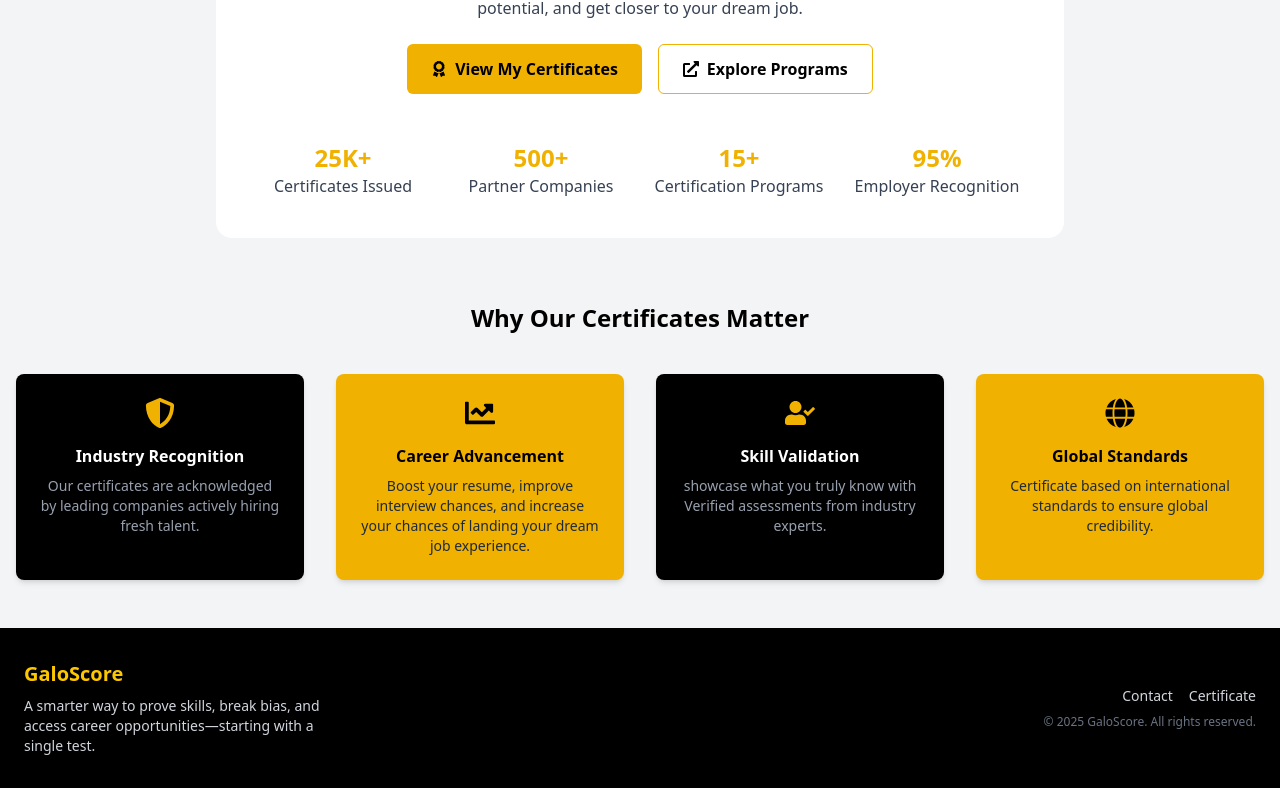
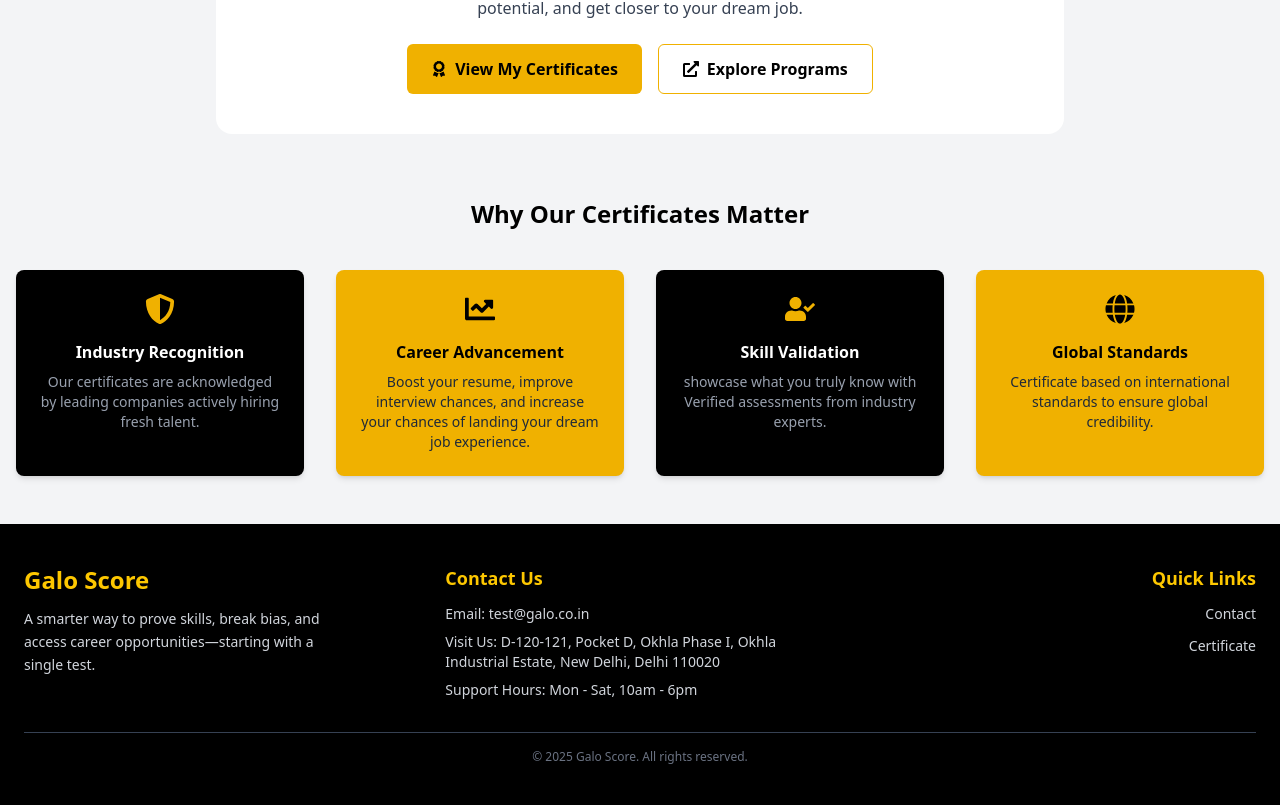
Before and after one commit to naveen93100/galoscore_frontend, a React (Vite) app: page /certificate in a window 1280 px wide. Shown: the part 296-1101 px from the top of the page. Built offline with nearby package versions, Linux system fonts and the light colour scheme.

Commit message:
some changes in ui

```diff
--- a/src/components/Footer.jsx
+++ b/src/components/Footer.jsx
@@ -1,23 +1,50 @@
+import { Link } from "react-router-dom";
+
 const Footer = () => {
   return (
-    <footer className="bg-black text-white px-6 py-8">
-      <div className="max-w-7xl mx-auto flex flex-col md:flex-row justify-between items-start md:items-center gap-6">
+    <footer className="bg-black text-white px-6 py-10">
+      <div className="max-w-7xl mx-auto grid grid-cols-1 md:grid-cols-3 gap-8">
         {/* Left: Brand and Description */}
         <div>
-          <h2 className="text-xl font-bold text-yellow-400 mb-2">GaloScore</h2>
-          <p className="text-sm text-gray-300 max-w-xs">
+          <h2 className="text-2xl font-bold text-yellow-400 mb-3">Galo Score</h2>
+          <p className="text-sm text-gray-300 max-w-xs leading-relaxed">
             A smarter way to prove skills, break bias, and access career opportunities—starting with a single test.
           </p>
         </div>
 
-        {/* Right: Links and Copyright */}
-        <div className="text-sm text-gray-300 text-right space-y-2">
-          <div className="space-x-4">
-            <a href="#" className="hover:underline">Contact</a>
-            <a href="#" className="hover:underline">Certificate</a>
+        {/* Middle: Contact Info */}
+        <div>
+          <h3 className="text-lg font-semibold text-yellow-400 mb-3">Contact Us</h3>
+          <ul className="space-y-2 text-sm text-gray-300">
+            <li>
+              <span className="font-medium">Email:</span>{" "}
+              <a href="mailto:test@galo.co.in" className="hover:underline">
+                test@galo.co.in
+              </a>
+            </li>
+            <li>
+              <span className="font-medium">Visit Us:</span>{" "}
+              D-120-121, Pocket D, Okhla Phase I, Okhla Industrial Estate, New Delhi, Delhi 110020
+            </li>
+            <li>
+              <span className="font-medium">Support Hours:</span> Mon - Sat, 10am - 6pm
+            </li>
+          </ul>
+        </div>
+
+        {/* Right: Links */}
+        <div className="text-sm text-gray-300 md:text-right">
+          <h3 className="text-lg font-semibold text-yellow-400 mb-3">Quick Links</h3>
+          <div className="flex md:flex-col gap-3  md:items-end">
+            <Link to="/certificate" className="hover:underline">Contact</Link>
+            <Link to="/contact" className="hover:underline">Certificate</Link>
           </div>
-          <p className="text-xs text-gray-500">© 2025 GaloScore. All rights reserved.</p>
         </div>
+      </div>
+
+      {/* Bottom: Copyright */}
+      <div className="mt-8 border-t border-gray-700 pt-4 text-center text-xs text-gray-500">
+        © 2025 Galo Score. All rights reserved.
       </div>
     </footer>
   );
--- a/src/pages/Certificate.jsx
+++ b/src/pages/Certificate.jsx
@@ -18,7 +18,6 @@ const Certificates = () => {
                     </h1>
                     <p className="mt-4 text-gray-700">
                         Showcase your skills with certifications trusted by top employers Boost your resume, prove your potential, and get closer to your dream job.
-
                     </p>
 
                     {/* Buttons */}
@@ -33,7 +32,7 @@ const Certificates = () => {
                 </div>
 
                 {/* Stats */}
-                <div className="grid grid-cols-2 sm:grid-cols-4 gap-6 text-center mt-12">
+                {/* <div className="grid grid-cols-2 sm:grid-cols-4 gap-6 text-center mt-12">
                     <div>
                         <h2 className="text-2xl font-bold text-yellow-500">25K+</h2>
                         <p className="text-gray-700">Certificates Issued</p>
@@ -50,7 +49,7 @@ const Certificates = () => {
                         <h2 className="text-2xl font-bold text-yellow-500">95%</h2>
                         <p className="text-gray-700">Employer Recognition</p>
                     </div>
-                </div>
+                </div> */}
             </div>
 
             {/* Why Certificates Matter */}
--- a/src/pages/Contact.jsx
+++ b/src/pages/Contact.jsx
@@ -78,10 +78,10 @@ const Contact = () => {
                             </div>
                             <div>
                                 <h4 className="text-white font-semibold">Email Us</h4>
-                                <p className="text-gray-300">support@testportal.com</p>
+                                <p className="text-gray-300">test@galo.co.in</p>
                             </div>
                         </div>
-                        <div className="bg-black p-6 rounded-lg flex items-center gap-4 shadow-lg">
+                        {/* <div className="bg-black p-6 rounded-lg flex items-center gap-4 shadow-lg">
                             <div className="bg-yellow-500 p-3 rounded-md">
                                 <FaPhoneAlt className="text-black text-lg" />
                             </div>
@@ -89,7 +89,7 @@ const Contact = () => {
                                 <h4 className="text-white font-semibold">Call Us</h4>
                                 <p className="text-gray-300">+1 (555) 123-4567</p>
                             </div>
-                        </div>
+                        </div> */}
                         <div className="bg-black p-6 rounded-lg flex items-center gap-4 shadow-lg">
                             <div className="bg-yellow-500 p-3 rounded-md">
                                 <FaMapMarkerAlt className="text-black text-lg" />
@@ -97,7 +97,7 @@ const Contact = () => {
                             <div>
                                 <h4 className="text-white font-semibold">Visit Us</h4>
                                 <p className="text-gray-300">
-                                    123 Tech Street, Silicon Valley, CA 94105
+                                    D-120-121, Pocket D, Okhla Phase I, Okhla Industrial Estate, New Delhi, Delhi 110020
                                 </p>
                             </div>
                         </div>
@@ -107,7 +107,7 @@ const Contact = () => {
                             </div>
                             <div>
                                 <h4 className="text-white font-semibold">Support Hours</h4>
-                                <p className="text-gray-300">Mon - Fri, 9am - 6pm</p>
+                                <p className="text-gray-300">Mon - Sat, 10am - 6pm</p>
                             </div>
                         </div>
                     </div>
```
Also changed, not shown: src/pages/Home.jsx (+17 -31 lines).
